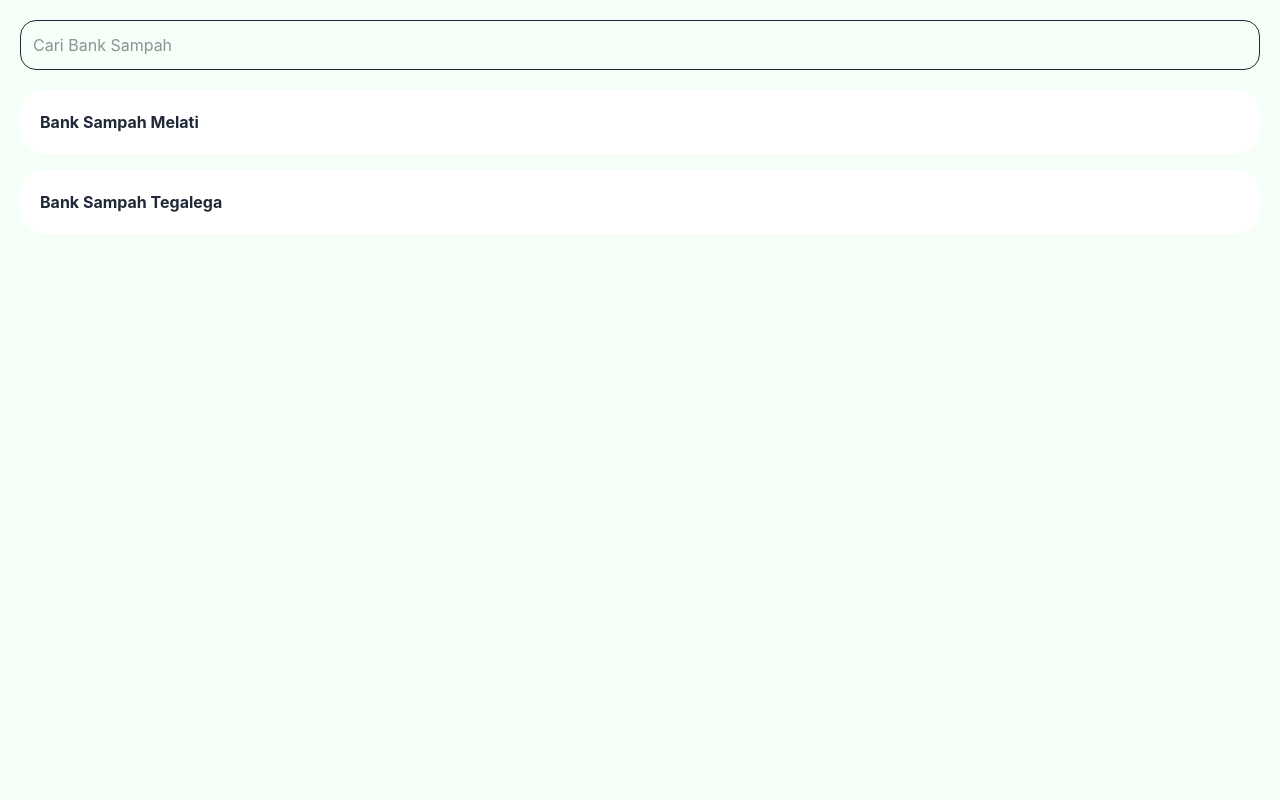
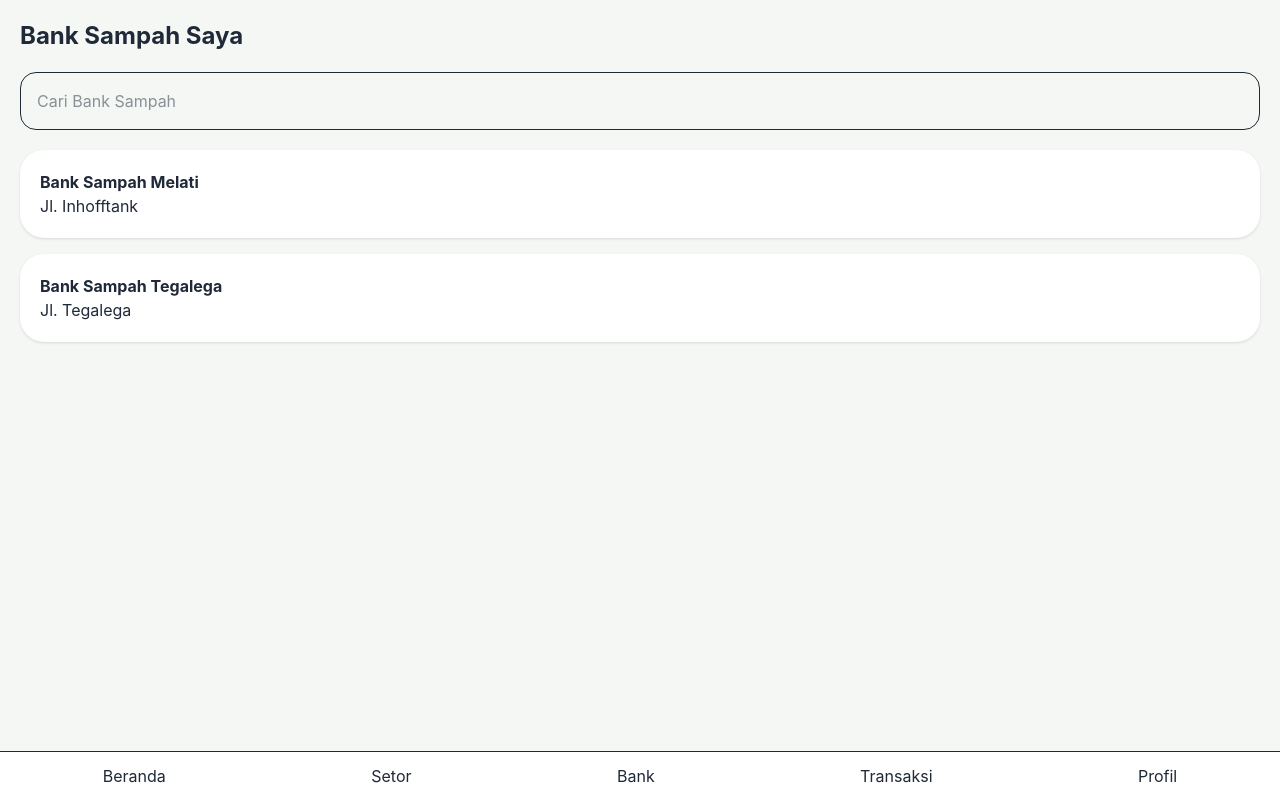
Before and after one commit to packet-ali/Alihasil, a React (Vite) app: page /bank in a window 1280 px wide. Built offline with nearby package versions, Linux system fonts and the light colour scheme; no server answers.

Commit message:
Refactor BankSampah component to use local data

```diff
--- a/src/pages/bank/BankSampah.jsx
+++ b/src/pages/bank/BankSampah.jsx
@@ -1,31 +1,46 @@
 import { useState } from 'react'
-import banks from '../../data/banks'
+import BottomNavbar from '../../components/navbar/BottomNavbar'
+
+const data = [
+  {
+    name: 'Bank Sampah Melati',
+    address: 'Jl. Inhofftank',
+  },
+  {
+    name: 'Bank Sampah Tegalega',
+    address: 'Jl. Tegalega',
+  },
+]
 
 export default function BankSampah() {
   const [search, setSearch] = useState('')
 
-  const filteredBanks = banks.filter((bank) =>
-    bank.name.toLowerCase().includes(search.toLowerCase())
+  const filtered = data.filter((item) =>
+    item.name.toLowerCase().includes(search.toLowerCase())
   )
 
   return (
-    <div className='p-5'>
+    <div className='min-h-screen bg-[#f5f7f5] p-5 pb-24'>
+      <h1 className='text-2xl font-bold'>Bank Sampah Saya</h1>
+
       <input
         type='text'
         placeholder='Cari Bank Sampah'
         value={search}
         onChange={(e) => setSearch(e.target.value)}
-        className='w-full p-3 border rounded-2xl mb-5'
+        className='w-full p-4 rounded-2xl border mt-5'
       />
 
-      <div className='space-y-4'>
-        {filteredBanks.map((bank) => (
-          <div key={bank.id} className='bg-white p-5 rounded-3xl'>
+      <div className='space-y-4 mt-5'>
+        {filtered.map((bank, index) => (
+          <div key={index} className='bg-white p-5 rounded-3xl shadow'>
             <h2 className='font-bold'>{bank.name}</h2>
-            <p>{bank.description}</p>
+            <p>{bank.address}</p>
           </div>
         ))}
       </div>
+
+      <BottomNavbar />
     </div>
   )
 }
```
